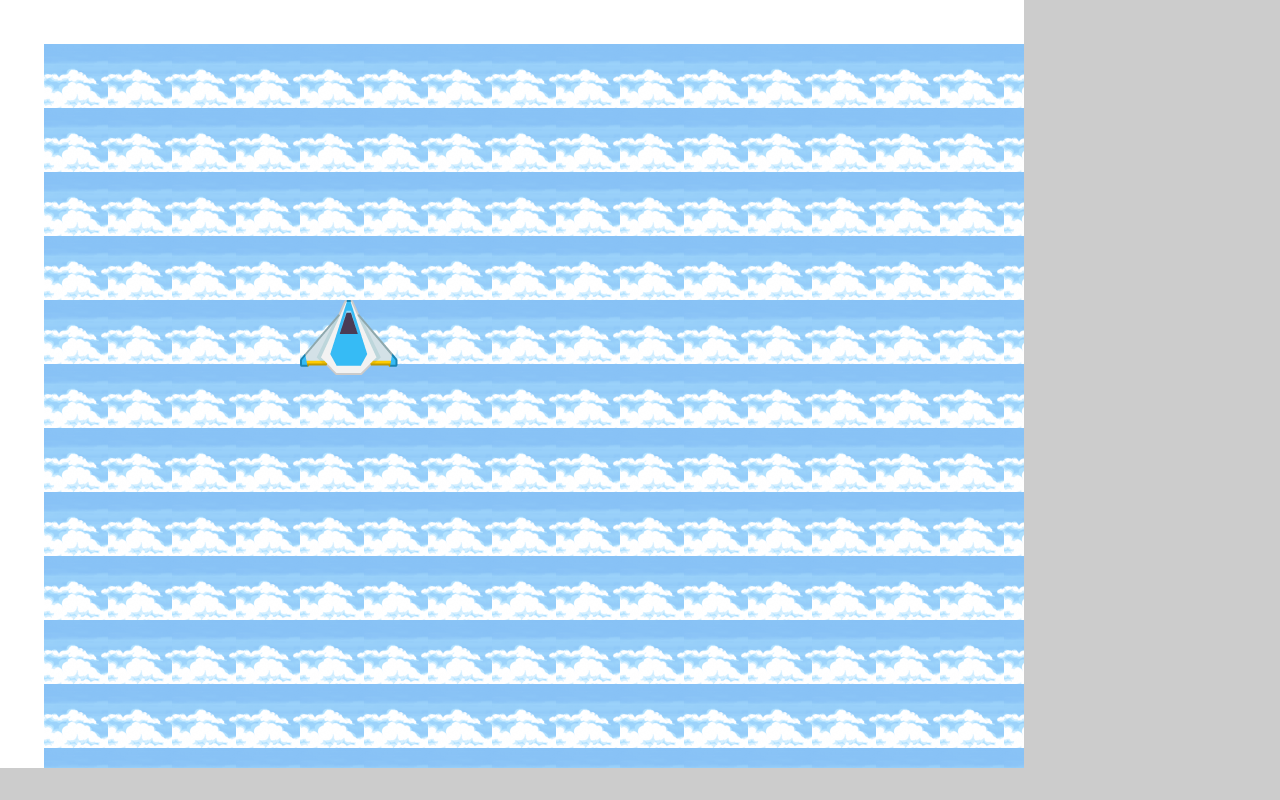
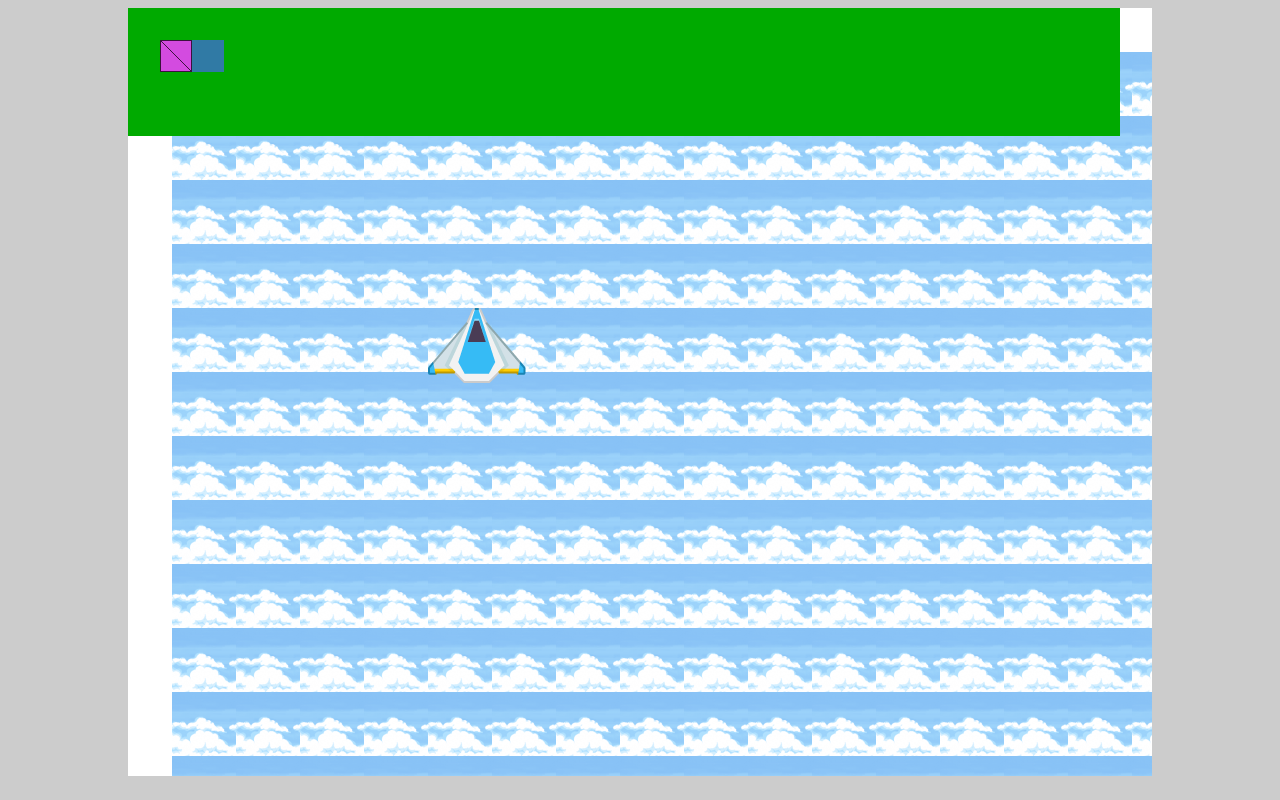
Before and after one commit to Cynicollision/VastGameKit, a website built with webpack: page game/index.html in a window 1280 px wide. Built offline with nearby package versions, Linux system fonts and the light colour scheme.

Commit message:
layer fixes

```diff
--- a/engine/actor/actorInstance.ts
+++ b/engine/actor/actorInstance.ts
@@ -3,8 +3,8 @@ import { ActorInstanceBehavior, ActorInstanceBehaviorName } from './actorInstanc
 import { ActorInstanceMotionBehavior } from './actorInstanceMotionBehavior';
 import { GameCanvas } from './../device';
 import { GameState } from './../game';
+import { Layer } from './../room';
 import { SpriteAnimation } from './../sprite';
-
 
 export enum ActorInstanceStatus {
     New = 'New',
@@ -13,14 +13,10 @@ export enum ActorInstanceStatus {
 }
 
 export class ActorInstance {
-    private previousX: number;
-    private previousY: number;
-
-    private _id: number;
-    get id() { return this._id; }
-
-    private _actor: Actor;
-    get actor() { return this._actor; }
+    private readonly behaviors: ActorInstanceBehavior[] = [];
+    readonly id: number;
+    readonly actor: Actor;
+    readonly layer: Layer;
 
     private _animation: SpriteAnimation;
     get animation() { return this._animation; }
@@ -28,28 +24,24 @@ export class ActorInstance {
     private _status: ActorInstanceStatus;
     get status() { return this._status; }
 
-    private _behaviors: ActorInstanceBehavior[] = [];
-    get behaviors() { return this._behaviors; }
-
     private _motion: ActorInstanceMotionBehavior;
     get motion() { return this._motion; }
 
     x: number = 0;
     y: number = 0;
 
-    get hasMoved(): boolean {
-        return (this.x !== this.previousX || this.y !== this.previousY);
-    }
-
     // allow properties to dynamically be assigned to ActorInstances.
     [x: string | number | symbol]: unknown;
 
-    static spawn(id: number, actor: Actor, x: number, y: number): ActorInstance {
-        const instance = new ActorInstance(id, actor);
+    static spawn(id: number, actor: Actor, layer: Layer, x: number, y: number): ActorInstance {
+        const instance = new ActorInstance(id, actor, layer);
         instance.x = x;
         instance.y = y;
 
-        instance._animation = SpriteAnimation.forSprite(actor.sprite);
+        if (actor.sprite) {
+            instance._animation = SpriteAnimation.forSprite(actor.sprite);
+        }
+
         instance._status = ActorInstanceStatus.New;
 
         for (const behavior of actor.behaviors) {
@@ -59,19 +51,21 @@ export class ActorInstance {
         return instance;
     }
 
-    private constructor(id: number, actor: Actor) {
-        this._id = id;
-        this._actor = actor;
+    private constructor(id: number, actor: Actor, layer: Layer) {
+        this.id = id;
+        this.actor = actor;
+        this.layer = layer;
+        this._status = ActorInstanceStatus.New;
     }
 
     applyBeforeStepBehaviors(state: GameState): void {
-        for (const behavior of this._behaviors) {
+        for (const behavior of this.behaviors) {
             behavior.beforeStep(this, state);
         }
     }
 
     applyAfterStepBehaviors(state: GameState): void {
-        for (const behavior of this._behaviors) {
+        for (const behavior of this.behaviors) {
             behavior.afterStep(this, state);
         }
     }
@@ -86,10 +80,10 @@ export class ActorInstance {
 
     draw(state: GameState, canvas: GameCanvas): void {
         if (this._animation) {
-            this._animation.draw(canvas, this.x, this.y);
+            this._animation.draw(canvas, this.x + this.layer.x, this.y + this.layer.y);
         }
 
-        this._actor.callDraw(this, state, canvas);
+        this.actor.callDraw(this, state, canvas);
     }
 
     callStep(state: GameState): void {
@@ -102,7 +96,7 @@ export class ActorInstance {
         if (behaviorName === ActorInstanceBehaviorName.BasicMotion) {
             const motion = new ActorInstanceMotionBehavior();
             this._motion = motion;
-            this._behaviors.push(motion);
+            this.behaviors.push(motion);
         }
 
     }
--- a/engine/device/canvas.ts
+++ b/engine/device/canvas.ts
@@ -18,19 +18,19 @@ export interface CanvasDrawOptions {
 export interface GameCanvas {
     height: number;
     width: number;
-    origin: [number, number];
 
     clear(): void;
+    drawImage(image: CanvasImageSource, srcX: number, srcY: number, destX: number, destY: number, width: number, height: number, options?: CanvasDrawOptions): void;
+    drawSprite(sprite: Sprite, x: number, y: number, options?: CanvasDrawOptions): void;
     fill(width: number, height: number, color: string): void;
     fillArea(x: number, y: number, width: number, height: number, color: string): void;
-    drawSprite(sprite: Sprite, x: number, y: number, options?: CanvasDrawOptions): void;
-    drawImage(image: CanvasImageSource, srcX: number, srcY: number, destX: number, destY: number, width: number, height: number, options?: CanvasDrawOptions): void;
+    setOrigin(x: number, y: number): void;
 }
 
 export class GameCanvasHtml2D implements GameCanvas {
     private backgroundColor: string = '#fff';
     private canvas: HTMLCanvasElement;
-    origin: [number, number] = [0, 0];
+    private origin: [number, number] = [0, 0];
 
     private get canvasContext2D(): CanvasRenderingContext2D {
         return this.canvas.getContext('2d');
@@ -46,6 +46,9 @@ export class GameCanvasHtml2D implements GameCanvas {
         if (options.height) {
             gc.canvas.height = options.height;
         }
+        if (options.width) {
+            gc.canvas.width = options.width;
+        }
 
         if (!gc.canvas) {
             throw new Error(`Attempted to attach to invalid canvas element ID: ${elementId}.`);
@@ -58,18 +61,9 @@ export class GameCanvasHtml2D implements GameCanvas {
 
     clear(): void {
         this.canvasContext2D.clearRect(0, 0, this.canvas.width, this.canvas.height);
-        this.fillArea(0, 0, this.canvas.width, this.canvas.height, this.backgroundColor);
-    }
 
-    fill(width: number, height: number, color: string): void {
-        const [x, y] = this.origin;
-        this.fillArea(x, y, width, height, color);
-    }
-
-    fillArea(x: number, y: number, width: number, height: number, color: string): void {
-        this.canvasContext2D.beginPath();
-        this.canvasContext2D.rect(x, y, width, height);
-        this.canvasContext2D.fillStyle = color;
+        this.canvasContext2D.rect(0, 0, this.canvas.width, this.canvas.height);
+        this.canvasContext2D.fillStyle = this.backgroundColor;
         this.canvasContext2D.fill();
     }
 
@@ -94,13 +88,8 @@ export class GameCanvasHtml2D implements GameCanvas {
             const repetition = options.repeatX && options.repeatY ? 'repeat' : options.repeatX ? 'repeat-x' : 'repeat-y';
             const pattern = this.canvasContext2D.createPattern(image, repetition);
             this.canvasContext2D.fillStyle = pattern;
-
-            const fillHeight = options.repeatHeight || this.height;
-            const fillWidth = options.repeatWidth || this.width;
-
-            // TODO: need separate function for drawBackgroundImage, or something
             this.canvasContext2D.translate(originX, originY);
-            this.canvasContext2D.fillRect( destX, destY, fillWidth, fillHeight);
+            this.canvasContext2D.fillRect( destX, destY, options.repeatWidth || this.width, options.repeatHeight || this.height);
             this.canvasContext2D.translate(-originX, -originY)
         }
         else {
@@ -112,4 +101,22 @@ export class GameCanvasHtml2D implements GameCanvas {
             this.canvasContext2D.globalAlpha = previousOpacity;
         }
     }
+
+    fill(width: number, height: number, color: string): void {
+        const [x, y] = this.origin;
+        this.fillArea(x, y, width, height, color);
+    }
+
+    fillArea(x: number, y: number, width: number, height: number, color: string): void {
+        const [originX, originY] = this.origin;
+
+        this.canvasContext2D.beginPath();
+        this.canvasContext2D.rect(x + originX, y + originY, width, height);
+        this.canvasContext2D.fillStyle = color;
+        this.canvasContext2D.fill();
+    }
+
+    setOrigin(x: number, y: number): void {
+        this.origin = [x, y];
+    }
 }
--- a/engine/game/lifecycle.ts
+++ b/engine/game/lifecycle.ts
@@ -18,7 +18,7 @@ export class GameLifecycle {
 
         for (const layer of state.currentRoom.getLayersSortedFromTop()) {
             for (const instance of layer.getActorInstances()) {
-                if (instance.actor.boundary && instance.actor.boundary.atPosition(instance.x, instance.y).containsPosition(event.x, event.y)) {
+                if (instance.actor.boundary && instance.actor.boundary.atPosition(layer.x + instance.x, layer.y + instance.y).containsPosition(event.x, event.y)) {
                     instance.actor.callPointerInput(instance, state, event);
                 }
             }
@@ -43,8 +43,8 @@ export class GameLifecycle {
     }
 
     draw(state: GameState, canvas: GameCanvas): void {
+        canvas.setOrigin(-state.currentRoom.camera.x, -state.currentRoom.camera.y);
         canvas.clear();
-        canvas.origin = [-state.currentRoom.camera.x, -state.currentRoom.camera.y];
 
         for (const layer of state.currentRoom.getLayersSortedFromBottom()) {
             layer.draw(state, canvas);
--- a/engine/room/layer.ts
+++ b/engine/room/layer.ts
@@ -126,11 +126,6 @@ export class Layer {
 
     step(state: GameState): void {
 
-        if (this._followingCamera) {
-            this.x = this._followingCamera.x;
-            this.y = this._followingCamera.y;
-        }
-
         if (this.onStepCallback) {
             this.onStepCallback(this, state);
         }
@@ -164,6 +159,16 @@ export class Layer {
                 this.gameEventHandlerRegistry[event.name](this, state, event);
             }
         }
+
+        this.updatePosition();
+    }
+
+    // TODO way to follow camera at offset
+    private updatePosition(): void {
+        if (this._followingCamera) {
+            this.x = this._followingCamera.x;
+            this.y = this._followingCamera.y;
+        }
     }
 
     onDraw(callback: LayerLifecycleDrawCallback): void {
@@ -193,7 +198,6 @@ export class Layer {
         }
     }
 
-
     setBackground(colorOrSprite: string | Sprite): void {
         if (typeof colorOrSprite === 'string') {
             this.backgroundColor = colorOrSprite;
@@ -207,12 +211,14 @@ export class Layer {
         this._followingCamera = view;
     }
 
-
     createInstance(actorName: string, x?: number, y?: number): ActorInstance {
         const instanceId = this.room.game.nextActorInstanceID();
         const actor = this.room.game.getActor(actorName);
 
-        const newInstance = ActorInstance.spawn(instanceId, actor, x || 0, y || 0);
+        const spawnX = (x || 0) + this.x;
+        const spawnY = (y || 0) + this.y;
+
+        const newInstance = ActorInstance.spawn(instanceId, actor, this, spawnX, spawnY);
 
         if (!this.actorInstanceRegistryByActor[actorName]) {
             this.actorInstanceRegistryByActor[actorName] = [];
--- a/engine/room/room.ts
+++ b/engine/room/room.ts
@@ -75,6 +75,18 @@ export class Room {
         }
     }
 
+    onStart(callback: RoomLifecycleCallback): void {
+        this.onStartCallback = callback;
+    }
+
+    start(state: GameState): void {
+        if (this.onStartCallback) {
+            this.onStartCallback(this, state);
+        }
+
+        this._status = RoomStatus.Running;
+    }
+
     step(state: GameState): void {
         this._camera.updatePosition();
 
@@ -91,18 +103,6 @@ export class Room {
                 layer.step(state);
             }
         }
-    }
-
-    onStart(callback: RoomLifecycleCallback): void {
-        this.onStartCallback = callback;
-    }
-
-    start(state: GameState): void {
-        if (this.onStartCallback) {
-            this.onStartCallback(this, state);
-        }
-
-        this._status = RoomStatus.Running;
     }
 
     onGameEvent(eventName: string, callback: LayerLifecycleEventCallback): void {
--- a/game/index.html
+++ b/game/index.html
@@ -4,7 +4,7 @@
         <meta name="viewport" content="width=device-width">
         <script src="./game_bundle.js" defer></script>
     </head>
-    <body style="background-color: #ccc; margin: 0">
-        <canvas id="gameCanvas" width="1024" height="768"></canvas>
+    <body style="background-color: #ccc; text-align: center">
+        <canvas id="gameCanvas" style="margin: 0 auto;" width="1024" height="768"></canvas>
     </body>
 </html>
--- a/game/main.ts
+++ b/game/main.ts
@@ -86,9 +86,25 @@ act1.onDestroy((self, state) => {
 });
 
 // DefaultRoom
-game.defaultRoom.onStart((self, state) => {
+game.defaultRoom.options.persistent = true
+const hud1 = game.defaultRoom.createLayer('hud1', { x: 16, y: 16, height: 128, width: game.canvas.width - 32 });
+hud1.setBackground('#0A0');
+
+const sprButton = game.defineSprite('sprButton', './resources/pinkblue.png');
+const button = game.defineActor('button', { sprite: sprButton });
+button.onCreate((self, state) => button.setBoundaryFromSprite());
+button.onPointerInput('mousedown', (self, state, event) => {
+    alert('button!');
+    //self.destroy();
+});
 
 
+hud1.onCreate((self, state) => {
+    self.createInstance('button', 16, 16);
+    self.follow(self.room.camera);
+});
+
+game.defaultRoom.onStart((self, state) => {
     console.log('defaultRoom.onStart');
     const player = self.createInstance('actor1', 256, 256);
     self.camera.follow(player, 300, 300);
@@ -107,11 +123,10 @@ game.defaultRoom.defaultLayer.onCreate((self, state) => {
 })
 
 // Room1
-const room1 = game.defineRoom('room1', { persistent: true });
+const room1 = game.defineRoom('room1', { persistent: false });
 room1.setBackground('#C00');
-
-const hud = room1.createLayer('hud', { height: 64, width: 800, x: 16, y: 16 });
-hud.setBackground(game.getSprite('sky'));
+const hud2 = room1.createLayer('hud2', { height: 64, width: 800, x: 16, y: 16 });
+hud2.setBackground(game.getSprite('sky'));
 
 room1.onStart((self, state) => {
     console.log('room1.onStart');
@@ -126,7 +141,7 @@ room1.onResume((self, state) => {
 room1.defaultLayer.onCreate((self, state) => {
     console.log('room1.defaultLayer.onCreate');
 
-    hud.createInstance('actor1', 32, 32);
+    hud2.createInstance('actor1', 32, 32);
 });
 
 // load and start the game
```
Also changed, not shown: test/mocks/mockGameCanvas.ts (+6 -4 lines), game/resources/pinkblue.png (added).
